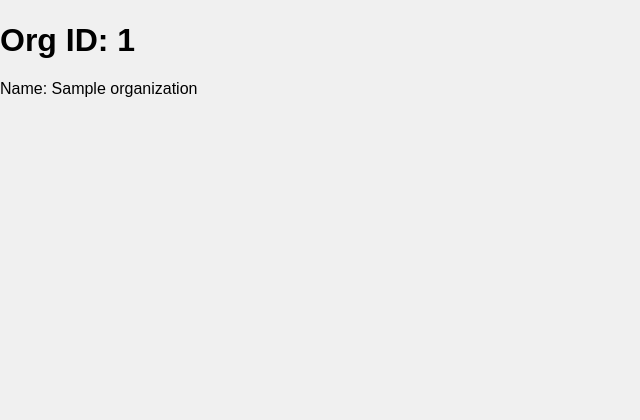
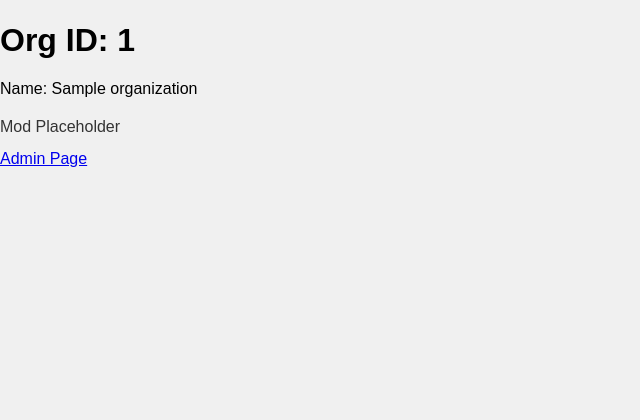
Before and after one commit to crowdcam/crowdcam, a Django app: page /organization/1 in a window 1280 px wide. Shown: the part 199-619 px from the top of the page, without its empty margins (0-640 px from the left). Run offline with Django 5.2, Linux system fonts and the light colour scheme; a user stored in the database is signed in; tables that the repository leaves empty hold one stand-in row (values such as "Sample post").

Commit message:
Added admin links to org specific page

```diff
--- a/organization/templates/organization/org_view.html
+++ b/organization/templates/organization/org_view.html
@@ -9,6 +9,14 @@
 Name: {{org.name}}
 <br>
 
+{% if is_user %}
+<p>Mod Placeholder</p>
+{% endif %}
+
+{% if is_admin %}
+<a href="{% url 'organization:admin_index' org.id %}">Admin Page</a>
+{% endif %}
+
 
 {% else %}
 <p>404: Org not found</p>
--- a/organization/views.py
+++ b/organization/views.py
@@ -57,7 +57,12 @@ def create_org(request):
 @login_required()
 def org_view(request, org_id):
     org = user_has_user_perms(request.user, org_id)
-    context = {"org": org}
+    context = {
+        "org": org,
+        "is_user": request.user.has_perm('user', org),
+        "is_mod": request.user.has_perm('mod', org),
+        "is_admin": request.user.has_perm('admin', org),
+    }
     return render(request, "organization/org_view.html", context)
 
 @login_required()
```
